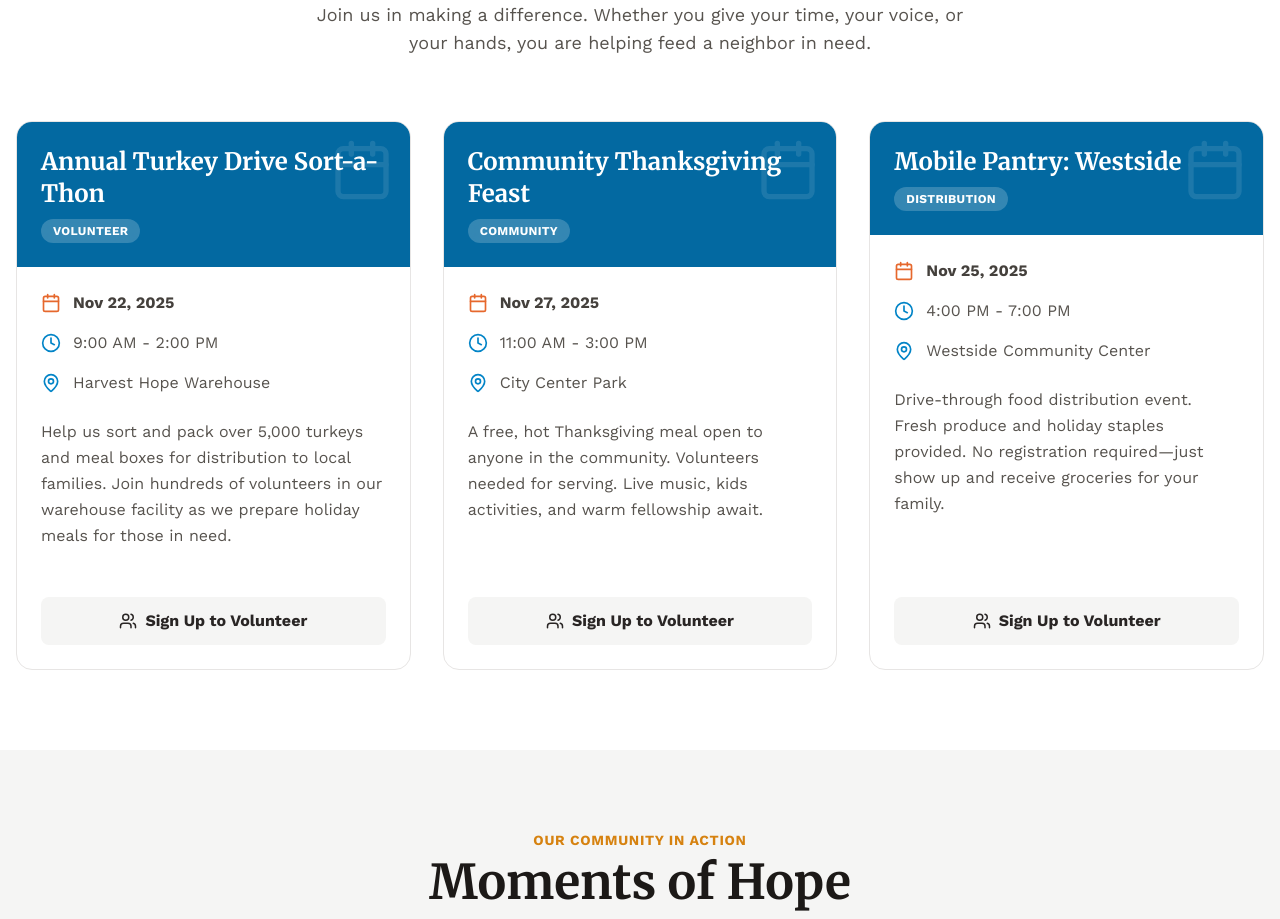
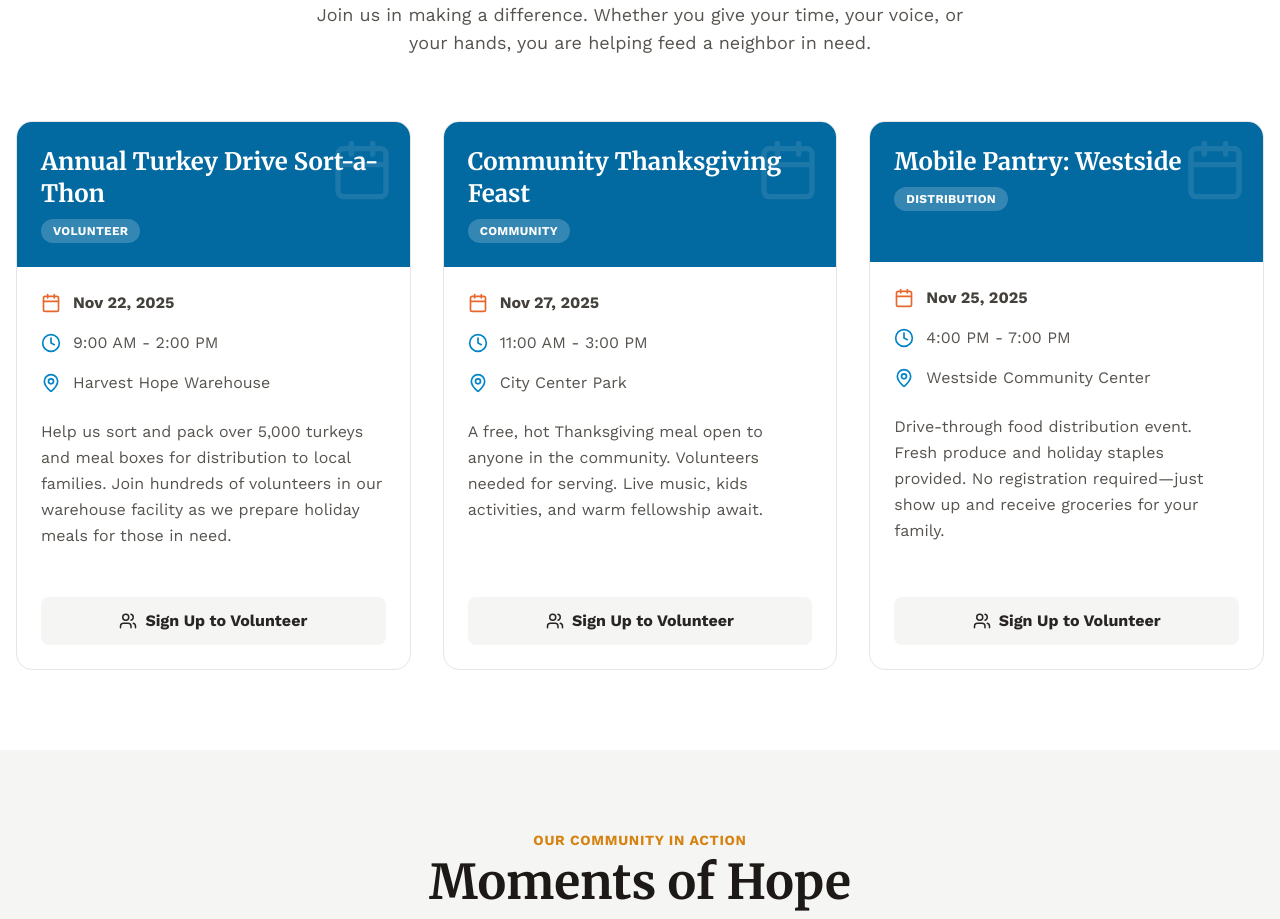
Before and after one commit to kevyyar/thanksgiving-challenge-2026, a React (Vite) app: page / in a window 1280 px wide. Shown: the part 2000-2919 px from the top of the page. Built offline with nearby package versions, Linux system fonts and the light colour scheme.

Commit message:
fix header on upcoming events card

```diff
--- a/components/EventSection.tsx
+++ b/components/EventSection.tsx
@@ -59,7 +59,7 @@ export const EventSection: React.FC<EventSectionProps> = ({ onVolunteerClick })
         <div className="grid grid-cols-1 md:grid-cols-2 lg:grid-cols-3 gap-8">
           {EVENTS.map((event) => (
             <div key={event.id} className="bg-white rounded-2xl border border-stone-200 overflow-hidden hover:shadow-xl transition-shadow flex flex-col">
-              <div className="bg-hope-700 text-white p-6 relative overflow-hidden">
+              <div className="bg-hope-700 text-white p-6 relative overflow-hidden min-h-[140px]">
                 <div className="absolute top-0 right-0 p-4 opacity-10">
                   <Calendar size={64} />
                 </div>
```
